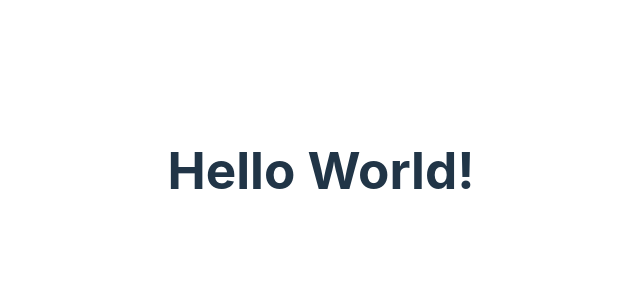
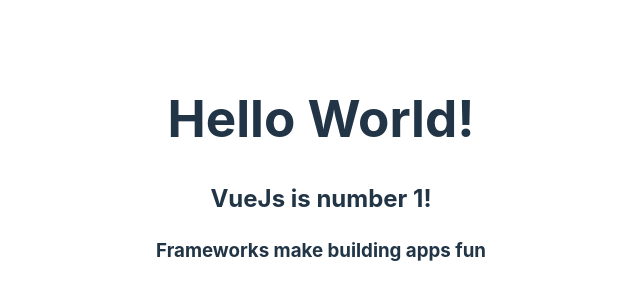
Before and after one commit to Vahe-Sevachyan/vuejs-code-examples, a Vue app: page / in a window 1280 px wide. Shown: the part 230-530 px from the top of the page, without its empty margins (319-959 px from the left). Built offline with nearby package versions, Linux system fonts and the light colour scheme.

Commit message:
added interpolation examples

```diff
--- a/src/components/InterpolationDataBinding.vue
+++ b/src/components/InterpolationDataBinding.vue
@@ -1,11 +1,15 @@
 <template>
   <h1>{{ str }}</h1>
+  <h2>{{ arr[3] }} is number {{ arr[0] }}!</h2>
+  <h3>{{ obj.val }} make building apps fun</h3>
 </template>
 <script>
 export default {
   data() {
     return {
-      str: "Hello World!",
+      str: "Hello World!", // str is being referenced in the h1 tag to display the value,
+      arr: [1, 2, 3, "VueJs", "JavaScript"], //arr is being referenced in the h2 tag to display the value
+      obj: { val: "Frameworks", val2: "programming" }, //obj is being referenced in the h3 tag to display the value
     };
   },
 };
```
